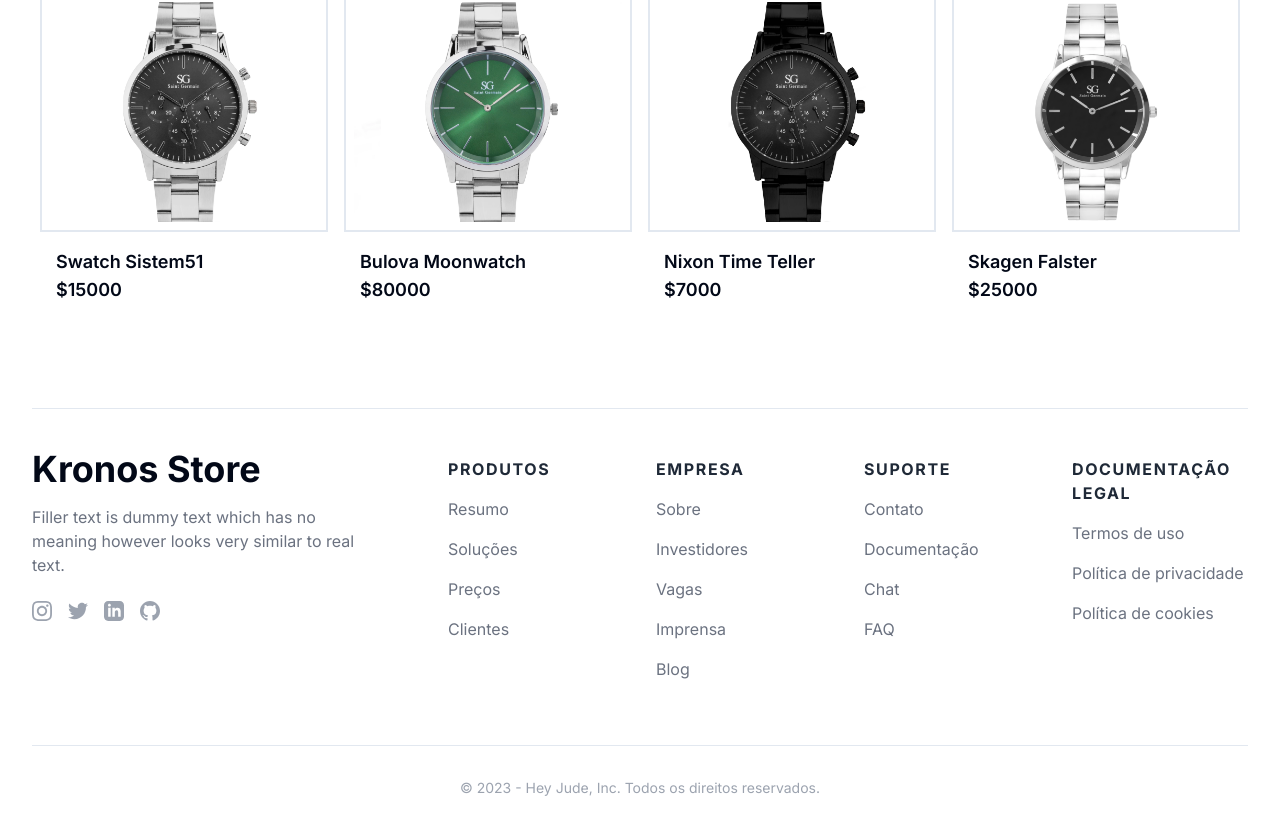
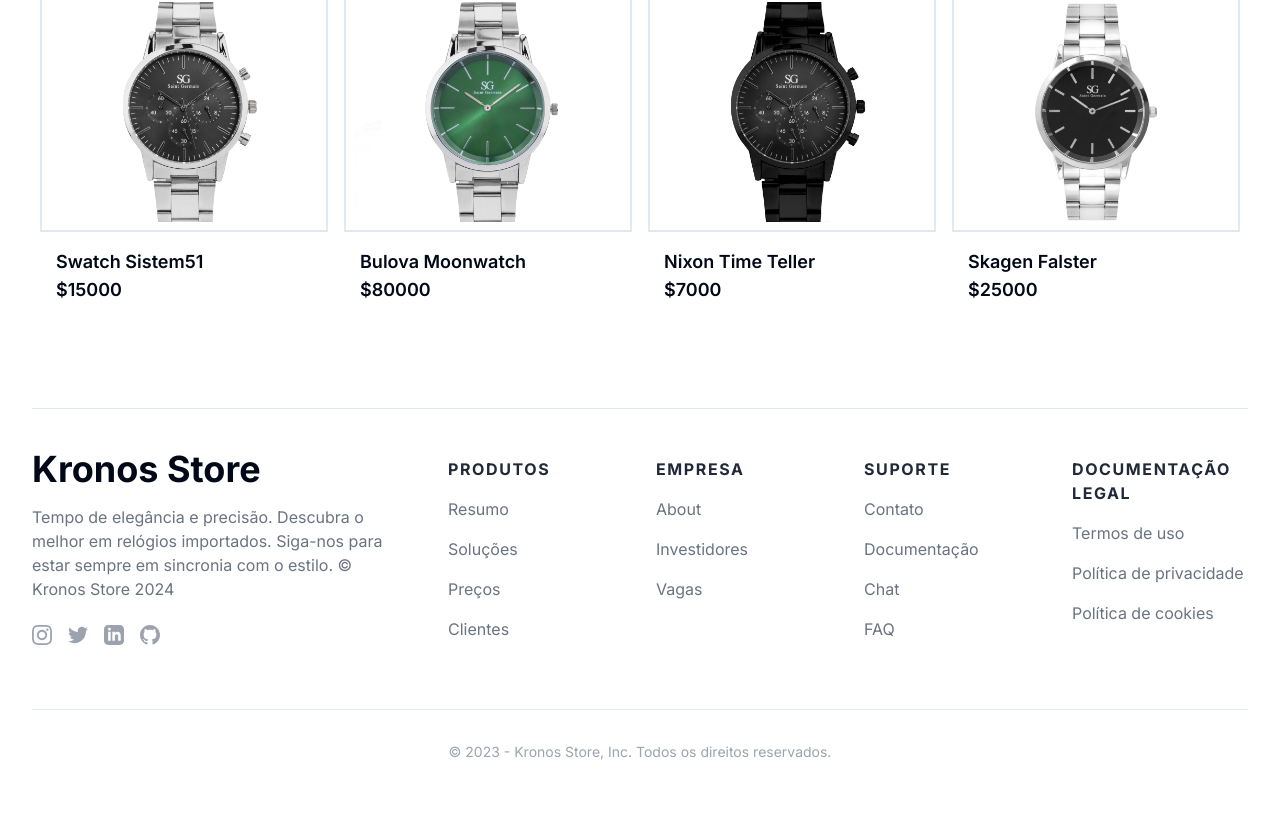
Before and after one commit to plfmoura/kronos-store, a Next.js app: page / in a window 1280 px wide. Shown: the part 2308-3138 px from the top of the page. After the commit the page ends 3102 px from the top, so only its background shows below. Built offline with nearby package versions, Linux system fonts and the light colour scheme.

Commit message:
Link to about

```diff
--- a/src/components/Footer.tsx
+++ b/src/components/Footer.tsx
@@ -13,8 +13,9 @@
                         </div>
 
                         <p className="mb-6 text-gray-500 sm:pr-8">
-                            Filler text is dummy text which has no meaning however looks very
-                            similar to real text.
+                            Tempo de elegância e precisão. Descubra o melhor em relógios importados.
+                            Siga-nos para estar sempre em sincronia com o estilo. © Kronos Store 2024
+
                         </p>
 
                         <div className="flex gap-4">
@@ -118,11 +119,11 @@
                         </div>
 
                         <nav className="flex flex-col gap-4">
-                            <div>
+                            <Link href="/about">
                                 <button className="text-gray-500 transition duration-100 hover:text-indigo-500 active:text-indigo-600">
-                                    Sobre
+                                    About
                                 </button>
-                            </div>
+                            </Link>
 
                             <div>
                                 <button className="text-gray-500 transition duration-100 hover:text-indigo-500 active:text-indigo-600">
@@ -136,17 +137,6 @@
                                 </button>
                             </div>
 
-                            <div>
-                                <button className="text-gray-500 transition duration-100 hover:text-indigo-500 active:text-indigo-600">
-                                    Imprensa
-                                </button>
-                            </div>
-
-                            <div>
-                                <button className="text-gray-500 transition duration-100 hover:text-indigo-500 active:text-indigo-600">
-                                    Blog
-                                </button>
-                            </div>
                         </nav>
                     </div>
 
@@ -210,7 +200,7 @@
                 </div>
 
                 <div className="border-t py-8 text-center text-sm text-gray-400">
-                    © 2023 - Hey Jude, Inc. Todos os direitos reservados.
+                    © 2023 - Kronos Store, Inc. Todos os direitos reservados.
                 </div>
             </footer>
         </div>
```
